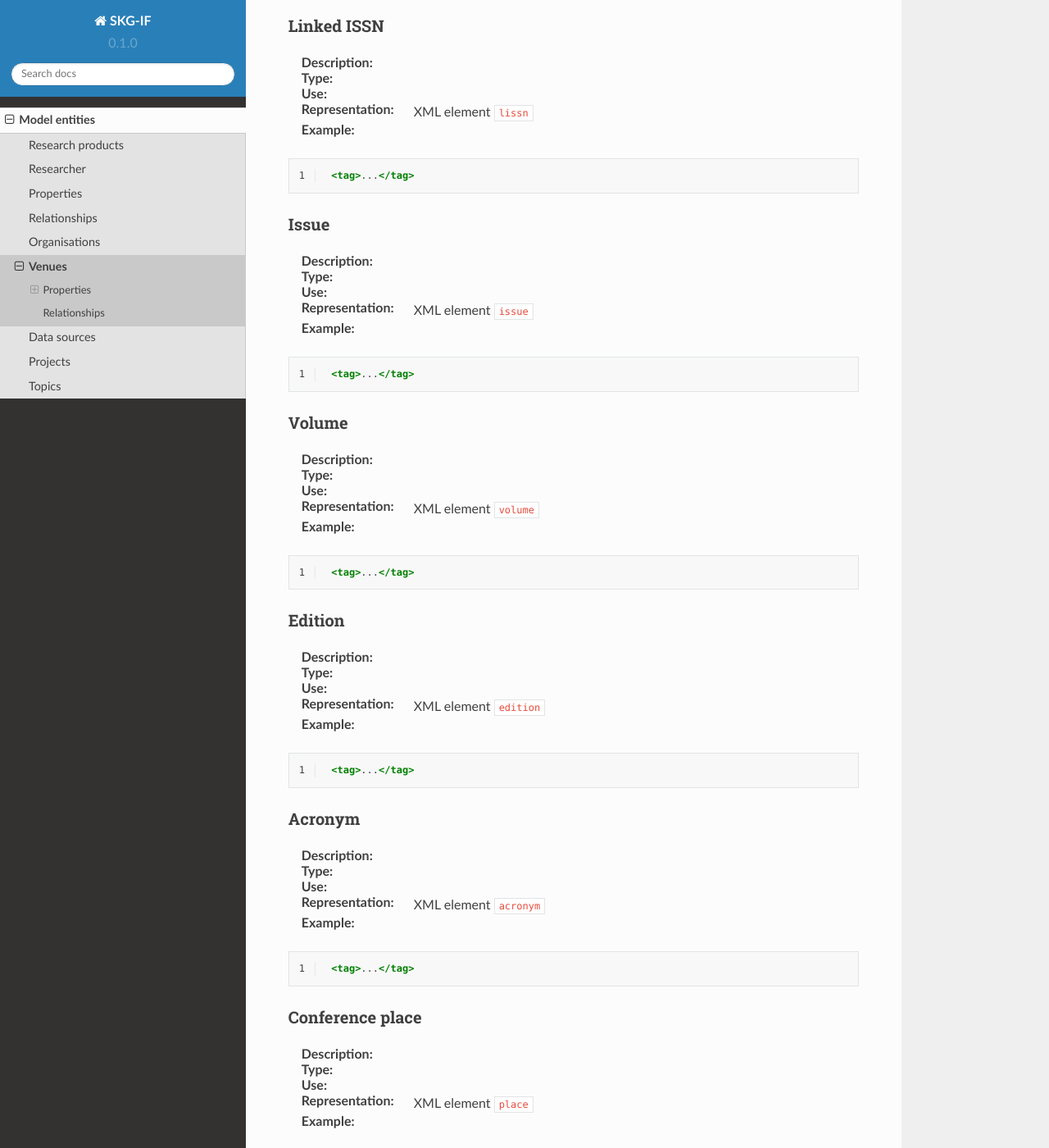
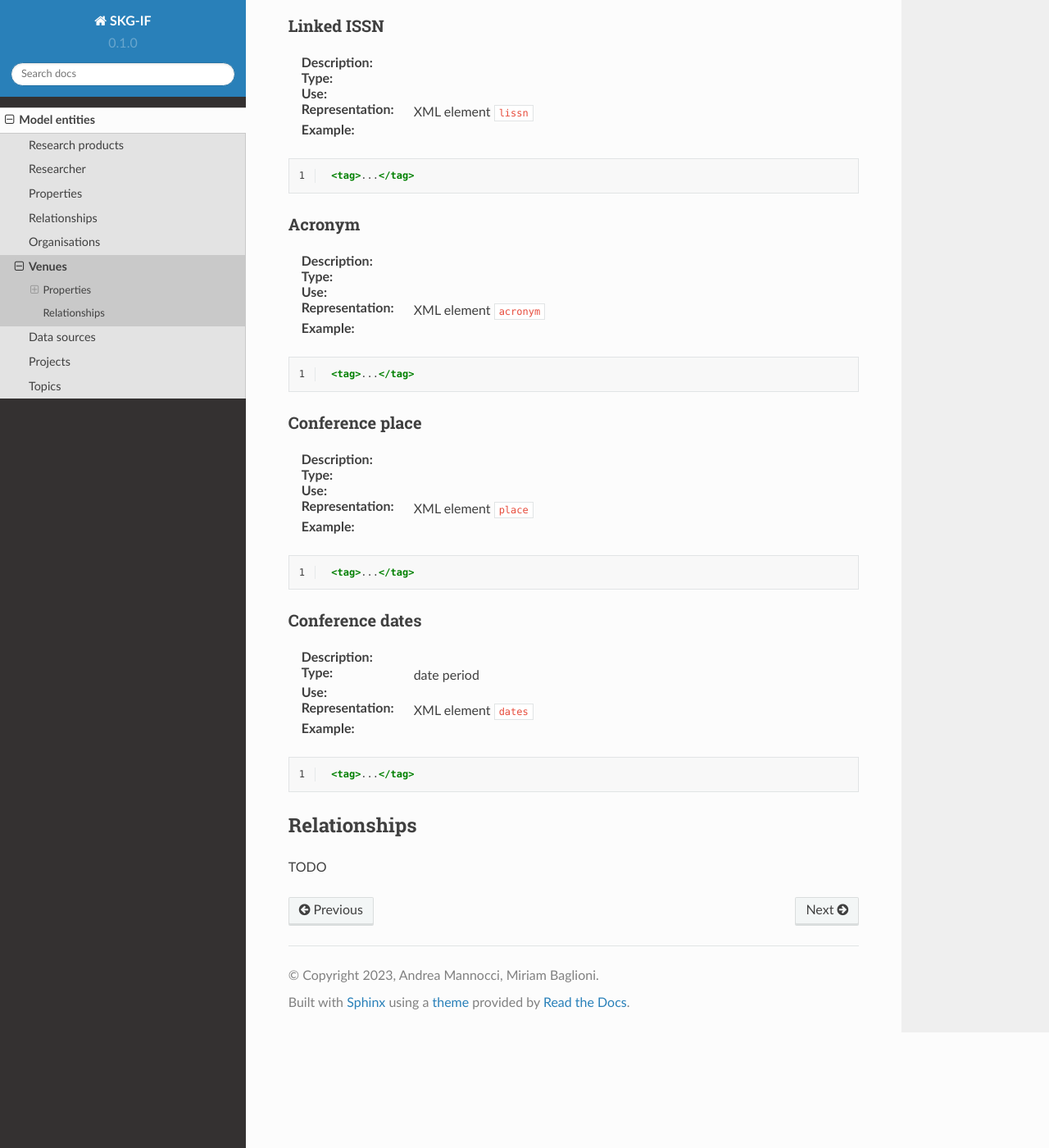
Before and after one commit to andremann/SKG-IF, a Sphinx documentation site: the page built from docs/source/venues.rst, in a window 1280 px wide and 1400 px high, scrolled down 3314 px. Shown: the whole window at 82% size. Built offline with Sphinx 7.4.7 and the Read the Docs theme 2.0.0, drawn with Linux system fonts in a browser that asks for light colours; pages that are not in the unit, such as notebooks, are missing from menus.

Commit message:
removed the properties added under result

```diff
--- a/docs/source/venues.rst
+++ b/docs/source/venues.rst
@@ -159,43 +159,6 @@ Linked ISSN
     <tag>...</tag>
 
 
-Issue
-----
-:Description:
-:Type:
-:Use:
-:Representation: XML element ``issue``
-:Example:
-.. code-block:: xml
-   :linenos:
-
-    <tag>...</tag>
-
-
-Volume
-----
-:Description:
-:Type:
-:Use:
-:Representation: XML element ``volume``
-:Example:
-.. code-block:: xml
-   :linenos:
-
-    <tag>...</tag>
-
-
-Edition
-----
-:Description:
-:Type:
-:Use:
-:Representation: XML element ``edition``
-:Example:
-.. code-block:: xml
-   :linenos:
-
-    <tag>...</tag>
 
 
 Acronym
```
